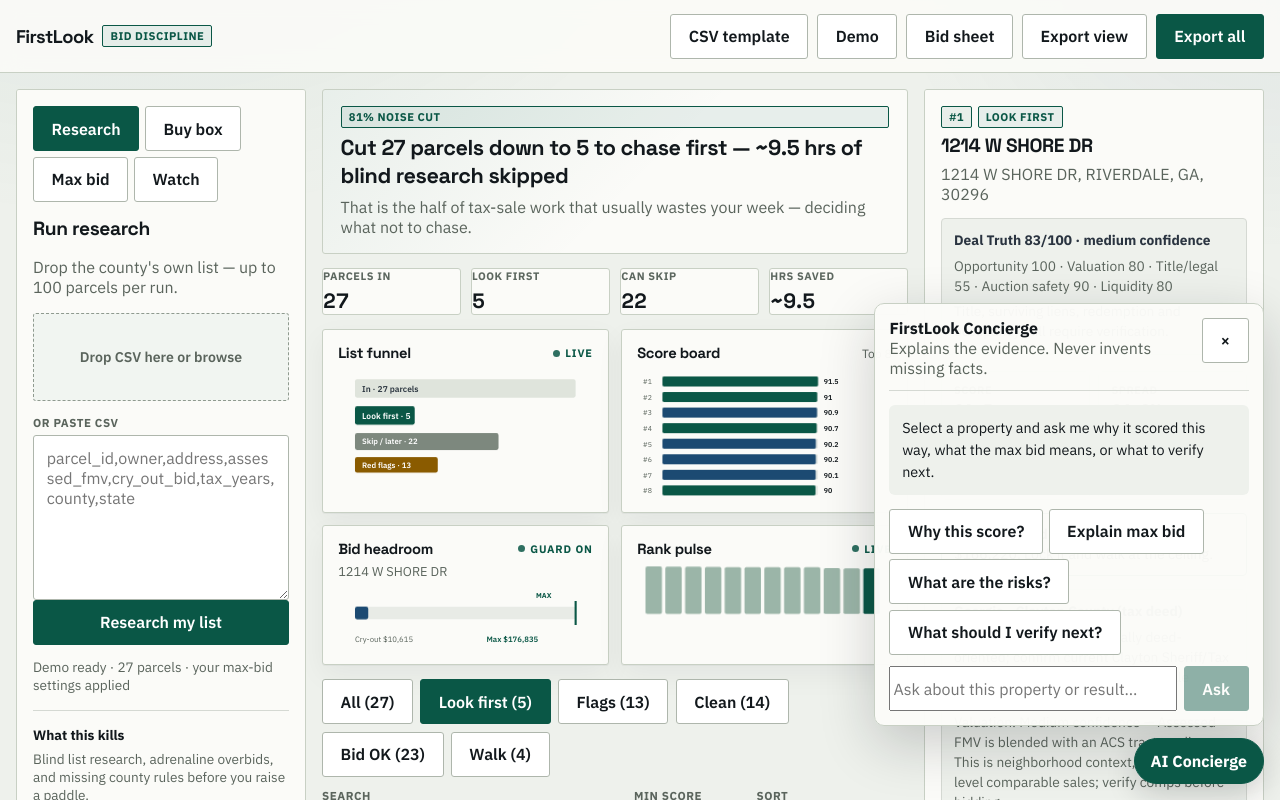
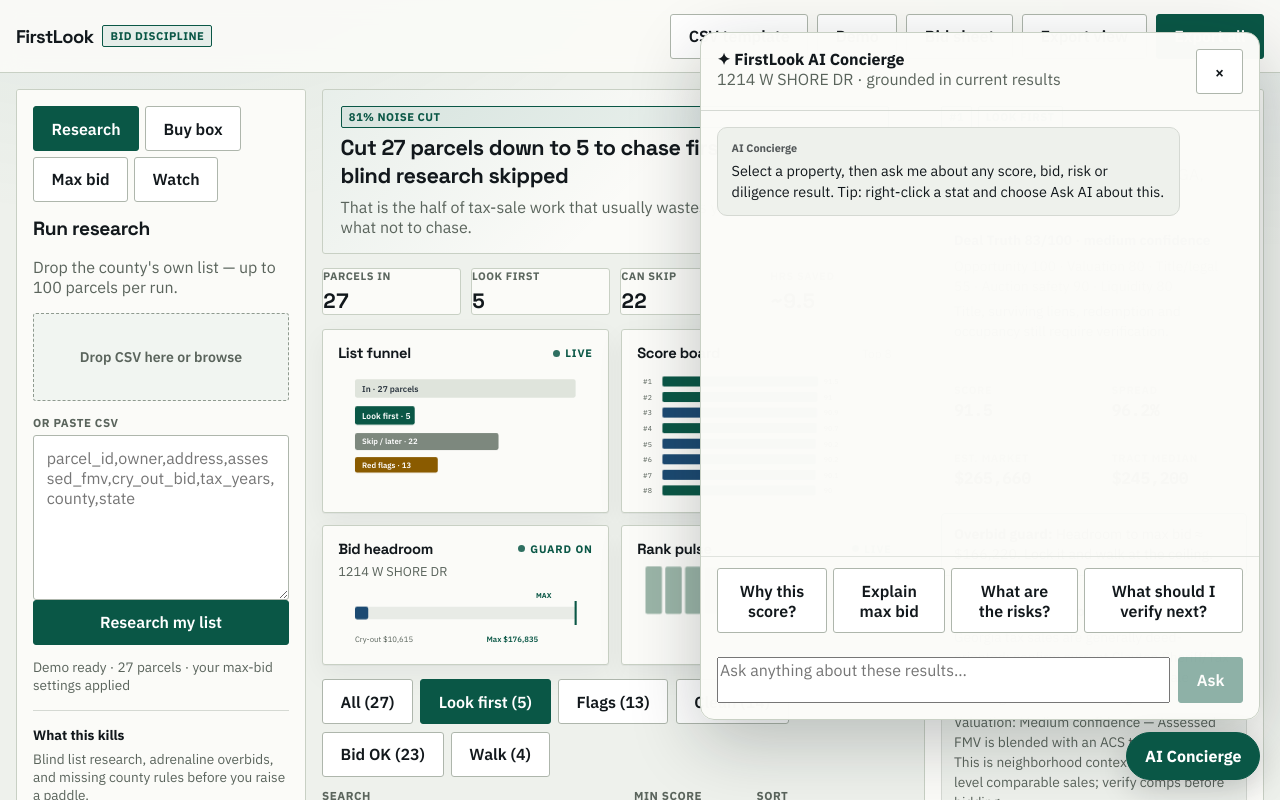
Before and after one commit to AliRazaHassan/firstlook-taxsale, a Next.js app: page /app in a window 1280 px wide. Both pictures are taken after a click on the button "AI Concierge". Shown: the top 800 px of the page. Built offline with nearby package versions, Linux system fonts and the light colour scheme.

Commit message:
AI Concierge UX v2: contextual Ask AI + scrollable drawer (#4)
* Upgrade Concierge to contextual conversation UX

* Make AI Concierge a large scrollable drawer

```diff
--- a/app/app/app.module.css
+++ b/app/app/app.module.css
@@ -455,77 +455,35 @@
 
 
 .conciergeFab {
-  position: fixed;
-  right: 1rem;
-  bottom: 1rem;
-  z-index: 30;
-  border: 1px solid #0a5746;
-  border-radius: 999px;
-  background: #0a5746;
-  color: #fff;
-  padding: 0.75rem 1rem;
-  font-weight: 750;
-  box-shadow: 0 10px 30px rgba(18, 24, 28, 0.18);
-  cursor: pointer;
+  position: fixed; right: 1.25rem; bottom: 1.25rem; z-index: 40;
+  border: 1px solid #0a5746; border-radius: 999px; background: #0a5746; color: #fff;
+  padding: 0.8rem 1.1rem; font-weight: 750; box-shadow: 0 10px 30px rgba(18,24,28,.18); cursor: pointer;
 }
-
 .conciergePanel {
-  position: fixed;
-  right: 1rem;
-  bottom: 4.6rem;
-  z-index: 29;
-  width: min(390px, calc(100vw - 2rem));
-  max-height: min(620px, calc(100vh - 7rem));
-  overflow: auto;
-  border: 1px solid #c8d0c4;
-  border-radius: 10px;
-  background: rgba(251, 251, 248, 0.98);
-  box-shadow: 0 18px 55px rgba(18, 24, 28, 0.2);
-  padding: 0.9rem;
+  position: fixed; right: 1.25rem; bottom: 5rem; z-index: 39;
+  width: min(560px, calc(100vw - 2.5rem)); height: min(720px, calc(100vh - 7rem));
+  display: grid; grid-template-rows: auto minmax(0,1fr) auto auto;
+  border: 1px solid #c8d0c4; border-radius: 14px; background: rgba(251,251,248,.99);
+  box-shadow: 0 22px 70px rgba(18,24,28,.24); overflow: hidden;
 }
-
-.conciergeHead {
-  display: flex;
-  justify-content: space-between;
-  align-items: flex-start;
-  gap: 0.7rem;
-  padding-bottom: 0.75rem;
-  border-bottom: 1px solid #d5d9d3;
+.conciergeHead { display:flex; justify-content:space-between; align-items:flex-start; gap:.7rem; padding:1rem; border-bottom:1px solid #d5d9d3; }
+.conciergeHead .muted { margin-top:.15rem; font-size:.78rem; }
+.conciergeMessages { overflow-y:auto; overscroll-behavior:contain; padding:1rem; display:flex; flex-direction:column; gap:.75rem; min-height:0; }
+.aiMessage,.userMessage { max-width:88%; padding:.75rem .85rem; border-radius:10px; line-height:1.48; font-size:.9rem; white-space:pre-wrap; overflow-wrap:anywhere; }
+.aiMessage { align-self:flex-start; background:#eef1ec; border:1px solid #d5d9d3; }
+.userMessage { align-self:flex-end; background:#0a5746; color:#fff; }
+.aiMessage small,.userMessage small { display:block; font-size:.68rem; font-weight:750; margin-bottom:.25rem; opacity:.7; }
+.conciergeQuick { display:flex; overflow-x:auto; gap:.4rem; padding:.7rem 1rem; border-top:1px solid #e0e3de; scrollbar-width:thin; }
+.conciergeQuick .btn { flex:0 0 auto; font-size:.75rem; padding:.45rem .6rem; }
+.conciergeInput { display:grid; grid-template-columns:minmax(0,1fr) auto; gap:.5rem; padding:.8rem 1rem 1rem; }
+.conciergeInput textarea { min-width:0; resize:none; }
+.aiContextMenu { position:fixed; z-index:60; min-width:210px; padding:.35rem; border:1px solid #c8d0c4; border-radius:8px; background:#fff; box-shadow:0 12px 36px rgba(18,24,28,.2); }
+.aiContextMenu button { width:100%; border:0; background:transparent; text-align:left; padding:.65rem .75rem; border-radius:6px; cursor:pointer; font-weight:700; color:#0a5746; }
+.aiContextMenu button:hover { background:#eef1ec; }
+.metricGrid > div, .bidBox > div, .summary > div, .rulesBox { cursor:context-menu; }
+@media (max-width: 640px) {
+  .conciergePanel { right:.5rem; left:.5rem; bottom:4.8rem; width:auto; height:calc(100vh - 6rem); border-radius:12px; }
+  .conciergeFab { right:.75rem; bottom:.75rem; }
+  .conciergeInput { grid-template-columns:1fr; }
+  .conciergeInput .btn { width:100%; }
 }
-
-.conciergeHead .muted {
-  margin-top: 0.15rem;
-  font-size: 0.78rem;
-}
-
-.conciergeAnswer {
-  margin: 0.85rem 0;
-  padding: 0.8rem;
-  border-radius: 6px;
-  background: #eef1ec;
-  line-height: 1.5;
-  font-size: 0.9rem;
-  white-space: pre-wrap;
-}
-
-.conciergeQuick {
-  display: flex;
-  flex-wrap: wrap;
-  gap: 0.35rem;
-  margin-bottom: 0.7rem;
-}
-
-.conciergeQuick .btn {
-  font-size: 0.75rem;
-  padding: 0.45rem 0.55rem;
-}
-
-.conciergeInput {
-  display: grid;
-  grid-template-columns: minmax(0, 1fr) auto;
-  gap: 0.45rem;
-}
-
-.conciergeInput input {
-  min-width: 0;
-}
--- a/app/app/page.tsx
+++ b/app/app/page.tsx
@@ -41,6 +41,8 @@
 type FilterMode = "all" | "look" | "flagged" | "clean" | "headroom" | "overbid";
 type SortMode = "rank" | "score" | "maxBid" | "cryOut" | "spread";
 type SideTab = "research" | "buybox" | "bid" | "watch";
+type ConciergeMessage = { role: "user" | "assistant"; text: string };
+type AiContextMenu = { x: number; y: number; label: string; value: string } | null;
 
 type DiligencePayload = {
   rules: {
@@ -124,8 +126,12 @@
   const [checkedItems, setCheckedItems] = useState<Record<string, boolean>>({});
   const [conciergeOpen, setConciergeOpen] = useState(false);
   const [conciergeQuestion, setConciergeQuestion] = useState("");
-  const [conciergeAnswer, setConciergeAnswer] = useState("Select a property and ask me why it scored this way, what the max bid means, or what to verify next.");
+  const [conciergeMessages, setConciergeMessages] = useState<ConciergeMessage[]>([
+    { role: "assistant", text: "Select a property, then ask me about any score, bid, risk or diligence result. Tip: right-click a stat and choose Ask AI about this." },
+  ]);
   const [conciergeLoading, setConciergeLoading] = useState(false);
+  const [aiContextMenu, setAiContextMenu] = useState<AiContextMenu>(null);
+  const conciergeScrollRef = useRef<HTMLDivElement | null>(null);
 
   const buyBoxRef = useRef(buyBox);
   const bidRef = useRef(bidDefaults);
@@ -465,8 +471,17 @@
     setStatus(`Max bid locked at ${money(json.maxBid)} for ${property.cleanAddress}`);
   }
 
+  function openAiContext(e: React.MouseEvent, label: string, value: string) {
+    e.preventDefault();
+    setAiContextMenu({ x: Math.min(e.clientX, window.innerWidth - 230), y: Math.min(e.clientY, window.innerHeight - 100), label, value });
+  }
+
   async function askConcierge(question = conciergeQuestion) {
     if (!question.trim()) return;
+    setConciergeOpen(true);
+    setAiContextMenu(null);
+    setConciergeMessages((m) => [...m, { role: "user", text: question }]);
+    setConciergeQuestion("");
     setConciergeLoading(true);
     try {
       const res = await fetch("/api/concierge", {
@@ -481,14 +496,24 @@
       });
       const json = await res.json();
       if (!res.ok) throw new Error(json.error ?? "Concierge failed");
-      setConciergeAnswer(json.answer);
-      setConciergeQuestion("");
+      setConciergeMessages((m) => [...m, { role: "assistant", text: json.answer }]);
     } catch (err) {
-      setConciergeAnswer(err instanceof Error ? err.message : "Concierge is unavailable.");
+      setConciergeMessages((m) => [...m, { role: "assistant", text: err instanceof Error ? err.message : "Concierge is unavailable." }]);
     } finally {
       setConciergeLoading(false);
     }
   }
+
+  useEffect(() => {
+    conciergeScrollRef.current?.scrollTo({ top: conciergeScrollRef.current.scrollHeight, behavior: "smooth" });
+  }, [conciergeMessages, conciergeLoading]);
+
+  useEffect(() => {
+    const close = () => setAiContextMenu(null);
+    window.addEventListener("click", close);
+    window.addEventListener("scroll", close, true);
+    return () => { window.removeEventListener("click", close); window.removeEventListener("scroll", close, true); };
+  }, []);
 
   function toggleCheck(id: string) {
     setCheckedItems((prev) => ({ ...prev, [id]: !prev[id] }));
@@ -776,11 +801,11 @@
               ) : null}
 
               <div className={styles.summary}>
-                <div className="panel">
+                <div className="panel" onContextMenu={(e) => openAiContext(e, "Parcels in", String(data.total))} title="Right-click to ask AI">
                   <span className="muted">Parcels in</span>
                   <strong className="mono">{data.total}</strong>
                 </div>
-                <div className="panel">
+                <div className="panel" onContextMenu={(e) => openAiContext(e, "Look first", String(data.lookFirstCount))} title="Right-click to ask AI">
                   <span className="muted">Look first</span>
                   <strong className="mono">{data.lookFirstCount}</strong>
                 </div>
@@ -959,7 +984,7 @@
               </div>
 
               {selected.dealTruth ? (
-                <div className={styles.rulesBox}>
+                <div className={styles.rulesBox} onContextMenu={(e) => openAiContext(e, "Deal Truth score", `${selected.dealTruth?.overall ?? "unknown"}/100`)} title="Right-click to ask AI">
                   <strong>Deal Truth {selected.dealTruth.overall}/100 · {selected.dealTruth.confidence} confidence</strong>
                   <div className="muted" style={{ marginTop: "0.35rem" }}>
                     Opportunity {selected.dealTruth.opportunity} · Valuation {selected.dealTruth.valuation} · Title/legal {selected.dealTruth.titleLegal} · Auction safety {selected.dealTruth.auctionSafety} · Liquidity {selected.dealTruth.liquidity}
@@ -971,11 +996,11 @@
               ) : null}
 
               <div className={styles.metricGrid}>
-                <div>
+                <div onContextMenu={(e) => openAiContext(e, "Property score", String(selected.score))} title="Right-click to ask AI">
                   <span>Score</span>
                   <strong className="mono">{selected.score}</strong>
                 </div>
-                <div>
+                <div onContextMenu={(e) => openAiContext(e, "Equity spread", pct(selected.equitySpread))} title="Right-click to ask AI">
                   <span>Spread</span>
                   <strong className="mono">{pct(selected.equitySpread)}</strong>
                 </div>
@@ -1042,15 +1067,15 @@
               </button>
 
               <div className={styles.bidBox}>
-                <div>
+                <div onContextMenu={(e) => openAiContext(e, "Max bid", money(selected.maxBid))} title="Right-click to ask AI">
                   <span className="muted">Max bid</span>
                   <strong className="mono">{money(selected.maxBid)}</strong>
                 </div>
-                <div>
+                <div onContextMenu={(e) => openAiContext(e, "Projected profit", money(selected.projectedProfitAtMaxBid))} title="Right-click to ask AI">
                   <span className="muted">Projected profit</span>
                   <strong className="mono">{money(selected.projectedProfitAtMaxBid)}</strong>
                 </div>
-                <div>
+                <div onContextMenu={(e) => openAiContext(e, "Cry-out bid", money(selected.cry_out_bid))} title="Right-click to ask AI">
                   <span className="muted">Cry-out bid</span>
                   <strong className="mono">{money(selected.cry_out_bid)}</strong>
                 </div>
@@ -1103,20 +1128,35 @@
       <button className={styles.conciergeFab} onClick={() => setConciergeOpen((v) => !v)} aria-expanded={conciergeOpen}>
         AI Concierge
       </button>
+      {aiContextMenu ? (
+        <div className={styles.aiContextMenu} style={{ left: aiContextMenu.x, top: aiContextMenu.y }} onClick={(e) => e.stopPropagation()}>
+          <button onClick={() => void askConcierge(`Explain this metric in context: ${aiContextMenu.label} = ${aiContextMenu.value}. Why does it matter for this deal?`)}>
+            ✦ Ask AI about this
+          </button>
+        </div>
+      ) : null}
       {conciergeOpen ? (
         <section className={styles.conciergePanel} aria-label="FirstLook AI Concierge">
           <div className={styles.conciergeHead}>
-            <div><strong>FirstLook Concierge</strong><div className="muted">Explains the evidence. Never invents missing facts.</div></div>
+            <div><strong>✦ FirstLook AI Concierge</strong><div className="muted">{selected ? selected.cleanAddress : "Portfolio assistant"} · grounded in current results</div></div>
             <button className="btn btn-ghost" onClick={() => setConciergeOpen(false)}>×</button>
           </div>
-          <div className={styles.conciergeAnswer}>{conciergeLoading ? "Reviewing this deal…" : conciergeAnswer}</div>
+          <div className={styles.conciergeMessages} ref={conciergeScrollRef}>
+            {conciergeMessages.map((m, i) => (
+              <div key={i} className={m.role === "user" ? styles.userMessage : styles.aiMessage}>
+                <small>{m.role === "user" ? "You" : "AI Concierge"}</small>
+                <div>{m.text}</div>
+              </div>
+            ))}
+            {conciergeLoading ? <div className={styles.aiMessage}><small>AI Concierge</small><div>Reviewing the evidence…</div></div> : null}
+          </div>
           <div className={styles.conciergeQuick}>
             {["Why this score?", "Explain max bid", "What are the risks?", "What should I verify next?"].map((q) => (
               <button key={q} className="btn btn-ghost" onClick={() => void askConcierge(q)} disabled={conciergeLoading}>{q}</button>
             ))}
           </div>
           <div className={styles.conciergeInput}>
-            <input value={conciergeQuestion} onChange={(e) => setConciergeQuestion(e.target.value)} onKeyDown={(e) => { if (e.key === "Enter") void askConcierge(); }} placeholder="Ask about this property or result…" />
+            <textarea rows={2} value={conciergeQuestion} onChange={(e) => setConciergeQuestion(e.target.value)} onKeyDown={(e) => { if (e.key === "Enter" && !e.shiftKey) { e.preventDefault(); void askConcierge(); } }} placeholder="Ask anything about these results…" />
             <button className="btn btn-primary" onClick={() => void askConcierge()} disabled={conciergeLoading || !conciergeQuestion.trim()}>Ask</button>
           </div>
         </section>
```
